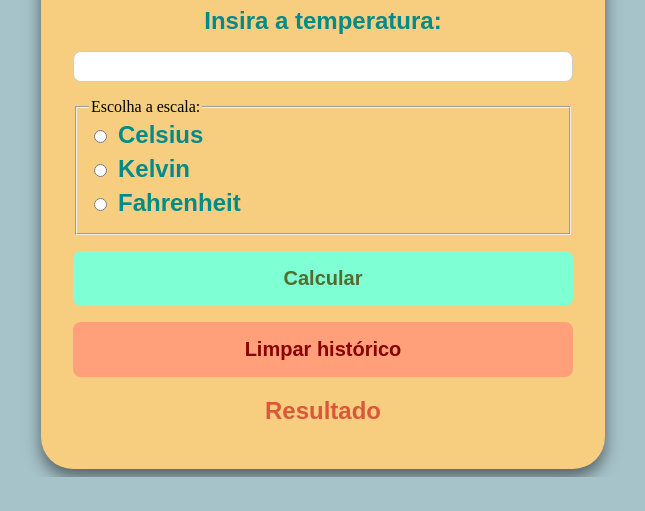
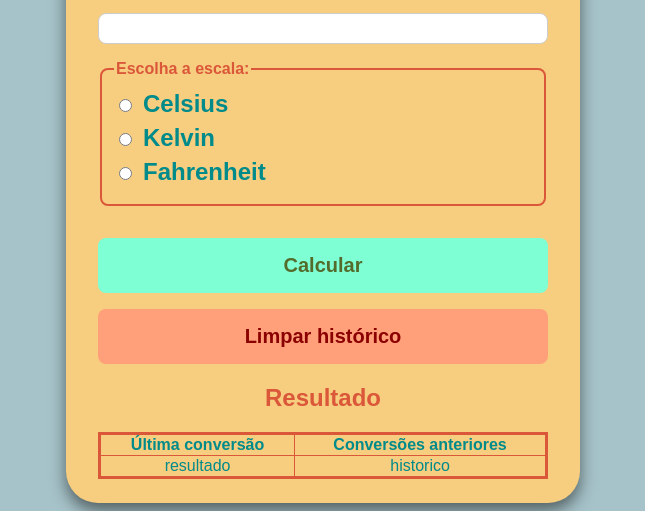
Before and after one commit to JulianaOAguilar/conversorTemperatura, a plain HTML site: page index.html in a window 1280 px wide. Shown: the part 484-995 px from the top of the page, without its empty margins (317-962 px from the left). Before the commit the page ends 961 px from the top, so only its background shows below. Drawn offline with Linux system fonts and the light colour scheme; a web font is replaced by a local one.

Commit message:
acrescentando tabela para gravar historico das conversoes

```diff
--- a/css/estilo.css
+++ b/css/estilo.css
@@ -3,10 +3,11 @@
     display: flex;
     justify-content: center;
     align-items: flex-start;
+    max-width: 100%;
 }
 
 .img {
-    width: 500px;
+    width: 450px;
 
 }
 
@@ -15,6 +16,7 @@
     border-radius: 32px;
     box-shadow: 0px 8px 16px rgba(0, 0, 0, 0.5);
     background-color: #F7CD7F;
+
 }
 
 form {
@@ -23,7 +25,7 @@
     gap: 16px;
 }
 
-h1, h2, label {
+h1, h2, label,legend {
     font-family: "Parkinsans", sans-serif;
     font-weight: bold;
     color: #DB573A;
@@ -52,7 +54,30 @@
     font-family: "Parkinsans", sans-serif;
 }
 
+table {
+    width: 100%;
+    border-collapse: collapse;
+    margin-top: 16px;
+    font-family: "Parkinsans", sans-serif;
+    background-color: #F7CD7F;
+    color:darkcyan;
+    border: 3px solid #DB573A;
 
+
+}
+
+tbody, thead, td, th, tr {
+    text-align: center;
+    border: 1px solid #DB573A;
+
+}
+
+fieldset {
+    border: 2px solid #DB573A;
+    border-radius: 8px;
+    padding: 12px;
+    margin-bottom: 16px;
+}
 
 .calcular {
     background-color: #7fffd4;
--- a/index.html
+++ b/index.html
@@ -46,10 +46,24 @@
             <button type="reset" class="limpar" id="limpar">Limpar histórico</button>
         </form>
         <h2>Resultado</h2>
-        <p id="resultado"></p>
-
-        <!-- adicionar tabela de histórico, ou colocar ele no resultado, você quem sabe uwu-->
-    </div>
+         <p id="resultado"></p>
+            <table id="tabelaConversor" border="1">
+                <thead>
+                    <tr>
+                        <th>Última conversão</th>
+                        <th>Conversões anteriores</th>
+                        </tr>
+                </thead>
+                <tbody id="historico">
+                    <td>
+                        resultado<!-- Tem que inserir o resultado aqui, só deixei escrito pra ver se funciona o html -->
+                    </td>
+                    <td>
+                        historico<!-- Tem que inserir o histórico aqui -->
+                    </td>
+                </tbody>
+            </table>
+        </div>
     <script src="js/main.js" type="module"></script>
 </body>
 
--- a/js/conversor.js
+++ b/js/conversor.js
@@ -6,7 +6,7 @@
  * @param {number} celsius - graus celsius
  * @param {number} kelvin - graus kelvin
  * @param {number} fahrenheit - graus fahrenheit
- * @returns {number} o valor do convertido calculado
+ * @returns {number} o valor convertido calculado
  *
  * @example //converte 36ºC em Fahrenheit
  * const resultado = calcularTemperatura(36,0)
```
Also changed, not shown: js/main.js (line endings or trailing spaces).
